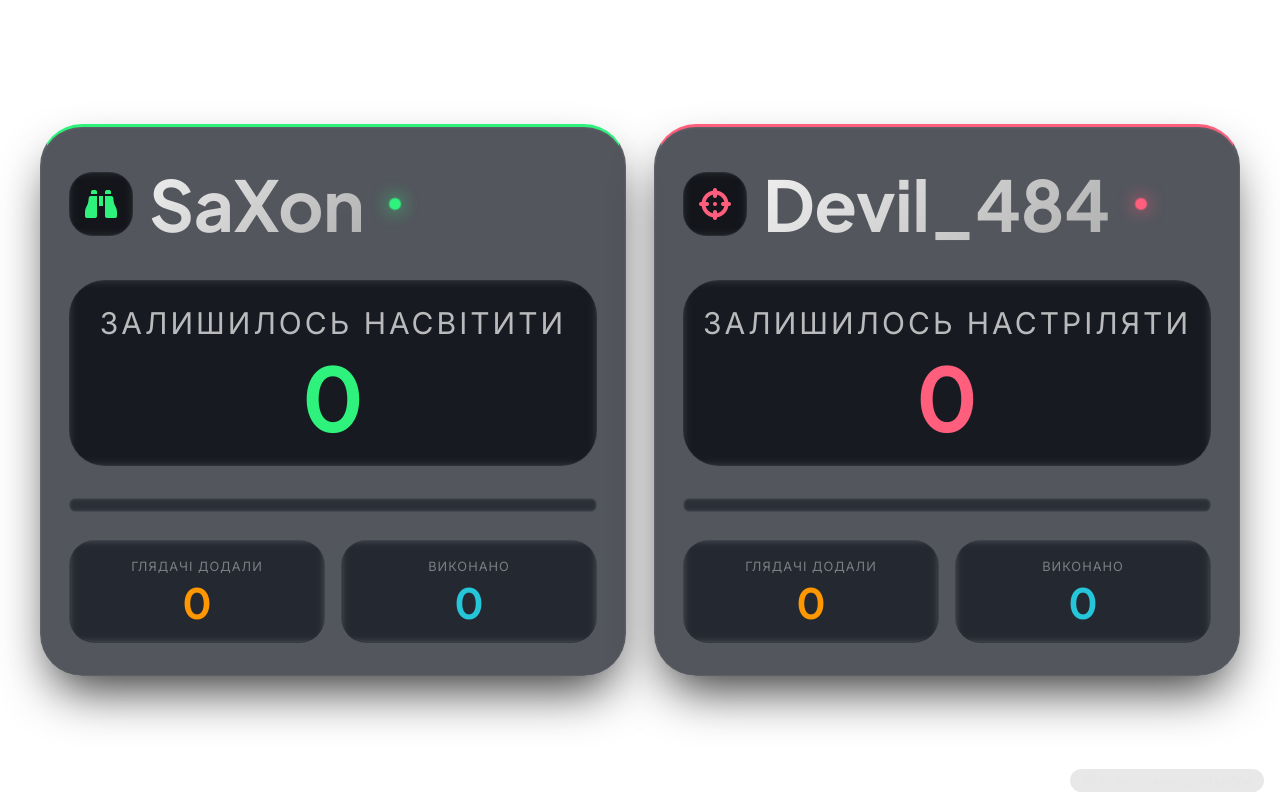
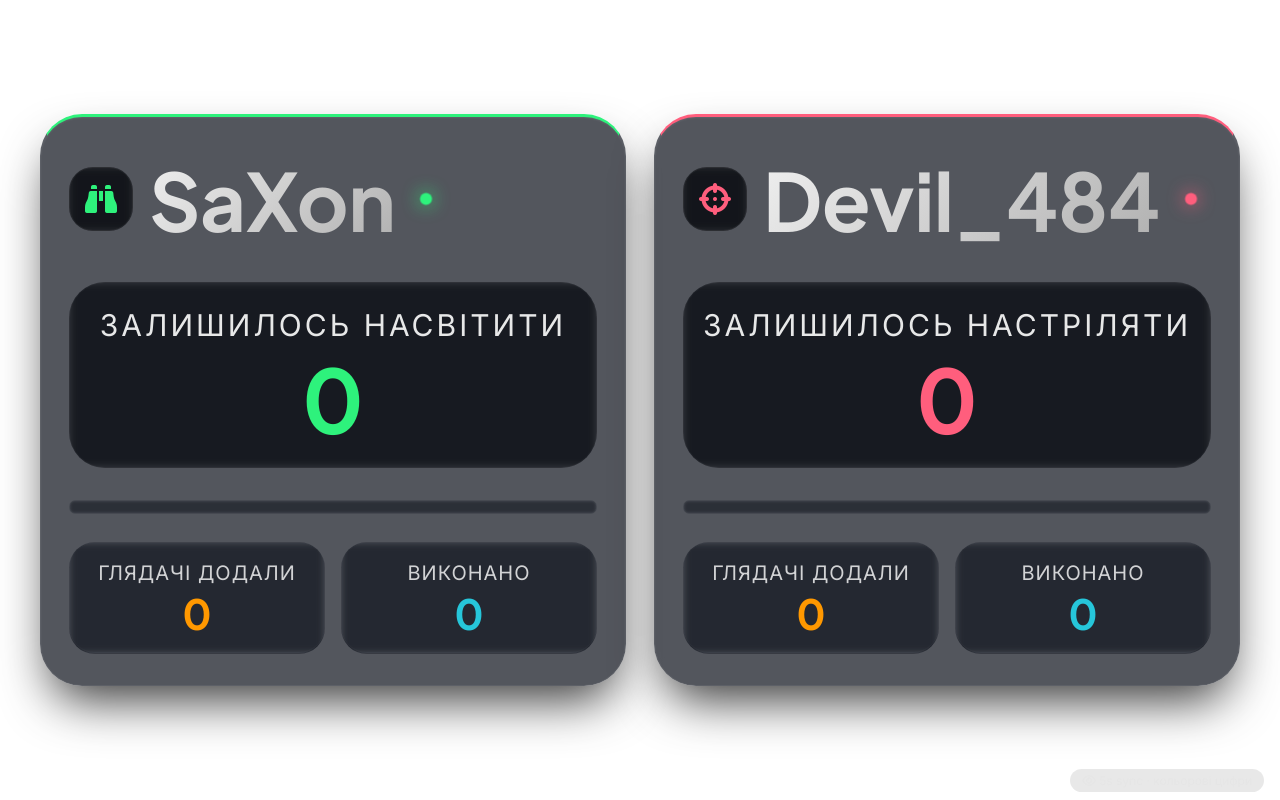
Before and after one commit to SaxonUA/newduo, a plain HTML site: page index.html in a window 1280 px wide. Drawn offline with Linux system fonts and the light colour scheme; no server answers.

Commit message:
Update index.html

```diff
--- a/index.html
+++ b/index.html
@@ -89,7 +89,7 @@
     .nickname {
       font-family: 'Plus Jakarta Sans', sans-serif;
       font-weight: 700;
-      font-size: 70px;
+      font-size: 80px;
       letter-spacing: -0.5px;
       background: linear-gradient(135deg, #f0f0f0 0%, #b0b0b0 100%);
       -webkit-background-clip: text;
@@ -113,7 +113,7 @@
       font-weight: 500;
       text-transform: uppercase;
       letter-spacing: 3px;
-      color: rgba(255, 255, 255, 0.70);
+      color: rgba(255, 255, 255, 0.90);
       margin-bottom: 12px;
     }
 
@@ -173,10 +173,10 @@
     }
 
     .stat-tile .label {
-      font-size: 0.8rem;
+      font-size: 20px;
       font-weight: 500;
       text-transform: uppercase;
-      color: rgba(255, 255, 255, 0.4);
+      color: rgba(255, 255, 255, 0.8);
       letter-spacing: 1px;
       margin-bottom: 8px;
     }
```
